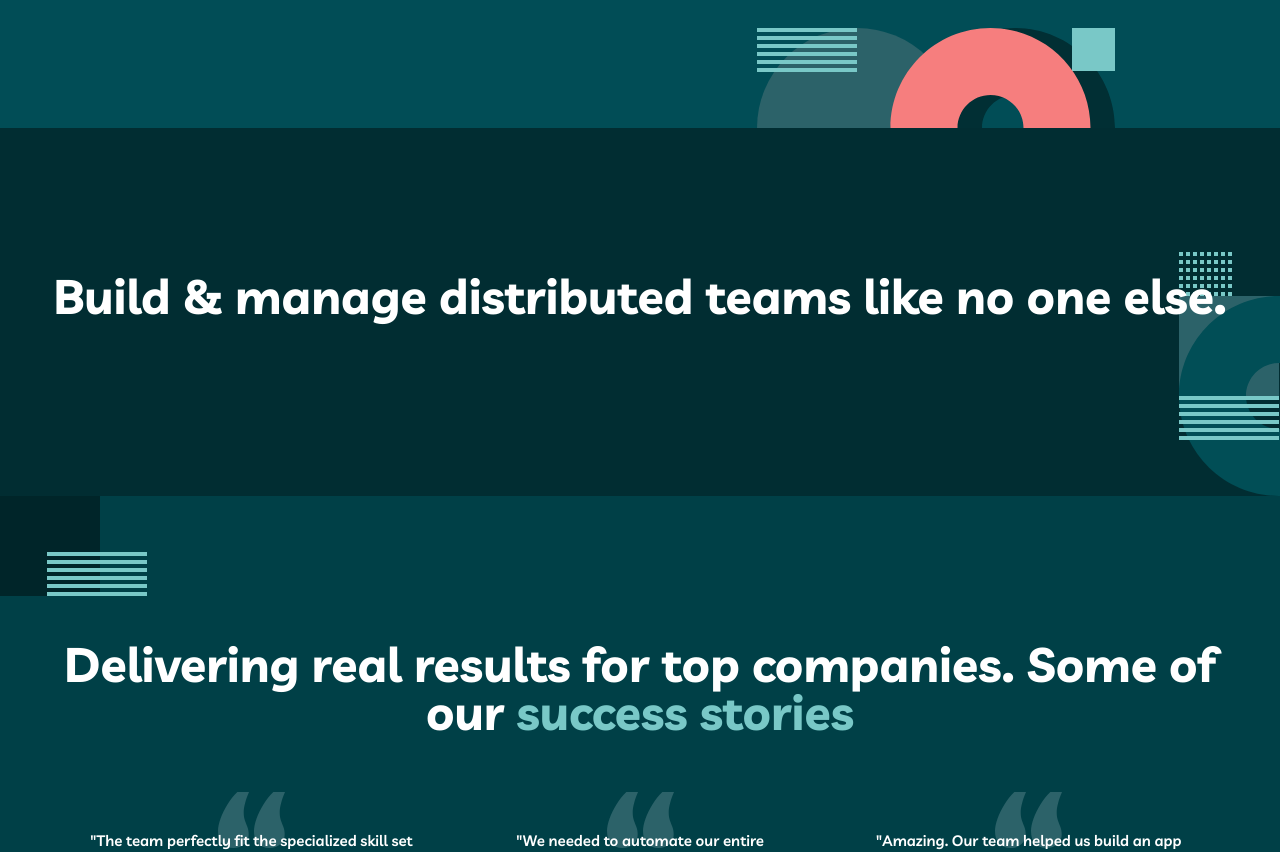
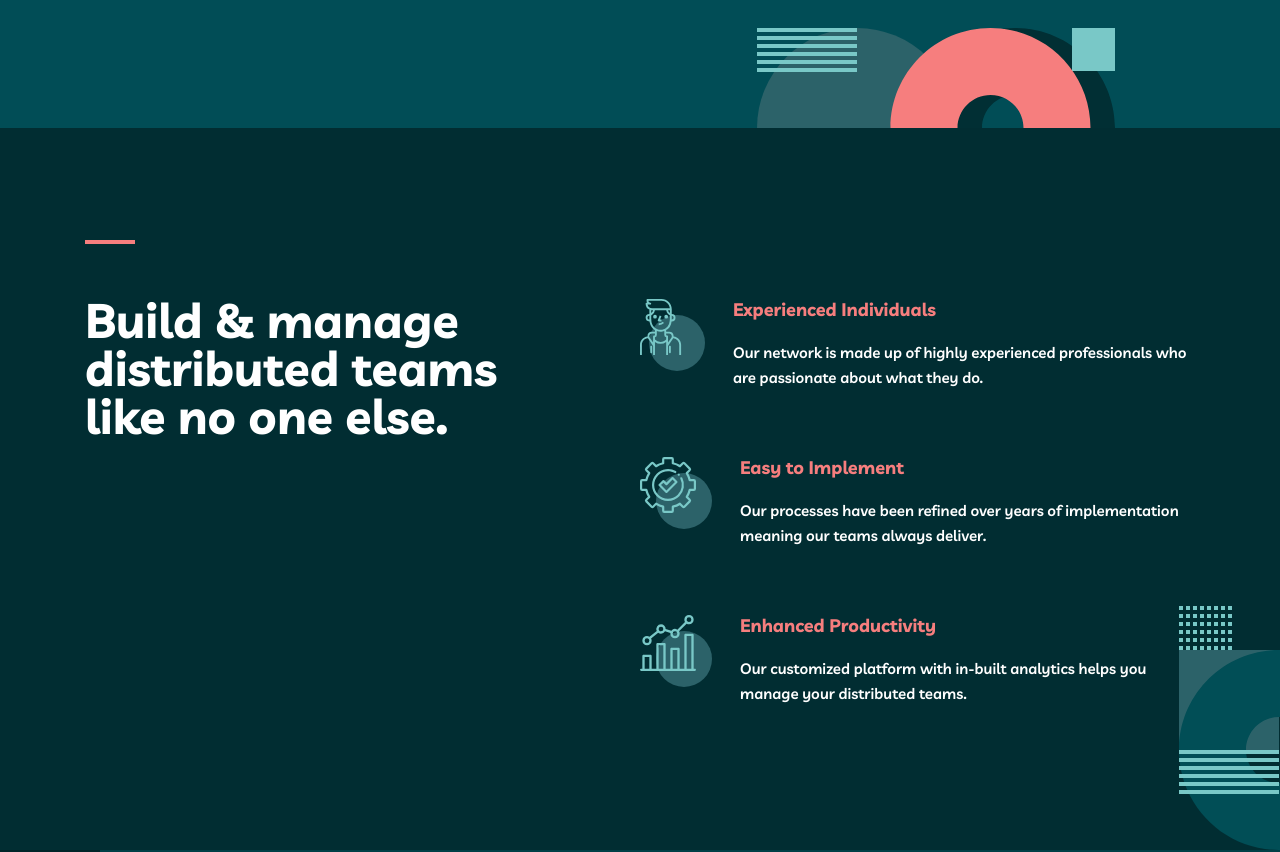
Before and after one commit to artimys/myteam-multi-page, a Next.js app: page / in a window 1280 px wide. Shown: the part 480-1332 px from the top of the page. Built offline with nearby package versions, Linux system fonts and the light colour scheme.

Commit message:
Add distrugted teams section to home page

```diff
--- a/src/app/globals.css
+++ b/src/app/globals.css
@@ -63,7 +63,9 @@ body {
 
   .bg-home-pattern-distributed {
     @apply bg-no-repeat
-          pb-44 pt-36
+          pb-16 pt-16
+          sm:pb-24 sm:pt-28
+          lg:pb-36 lg:pt-28
           bg-home-3
           bg-[top_right_-99px]
           lg:bg-[bottom_right_-99px];
--- a/src/app/page.jsx
+++ b/src/app/page.jsx
@@ -1,4 +1,5 @@
 import FullBleedContainer from "@/components/layout/FullBleedContainer";
+import DistributedTeamsContainer from "@/components/home/distributed-teams/DistributedTeamsContainer";
 import SuccessStoriesContainer from "@/components/home/success-stories/SuccessStoriesContainer";
 import ReadyGetStarted from "@/components/layout/ReadyGetStarted";
 
@@ -28,8 +29,17 @@ export default function Home() {
       </FullBleedContainer>
 
       <FullBleedContainer classNames="bg-home-pattern-distributed bg-secondary-sacramento-state-green">
-        <div className="container text-center">
-          <h2>Build & manage distributed teams like no one else.</h2>
+        <div className="container relative grid grid-cols-1 max-w-[1110px] mx-auto xl:grid-cols-2 md:px-20 xl:px-0">
+          <div
+            className="paragraph-bar pt-9 lg:pt-14
+                before:absolute before:w-[50px] before:bg-primary-light-coral before:h-1 before:top-0"
+          >
+            <h2 className="pr-28 sm:pr-40 lg:pr-32">
+              Build & manage distributed teams like no one else.
+            </h2>
+          </div>
+
+          <DistributedTeamsContainer />
         </div>
       </FullBleedContainer>
 
@@ -39,7 +49,6 @@ export default function Home() {
             Delivering real results for top companies. Some of our{" "}
             <span className="text-secondary-rapture-blue">success stories</span>
           </h2>
-
           <SuccessStoriesContainer />
         </div>
       </FullBleedContainer>
--- /dev/null
+++ b/src/components/home/distributed-teams/DistributedTeamsContainer.jsx
@@ -0,0 +1,40 @@
+import DistributedTeamsItem from "@/components/home/distributed-teams/DistributedTeamsItem";
+import IconPerson from "../../../../public/images/icon-person.svg";
+import IconCog from "../../../../public/images/icon-cog.svg";
+import IconChart from "../../../../public/images/icon-chart.svg";
+
+function DistributedTeamsContainer() {
+  const features = [
+    {
+      id: 1,
+      title: "Experienced Individuals",
+      description:
+        "Our network is made up of highly experienced professionals who are passionate about what they do.",
+      icon: IconPerson,
+    },
+    {
+      id: 2,
+      title: "Easy to Implement",
+      description:
+        "Our processes have been refined over years of implementation meaning our teams always deliver.",
+      icon: IconCog,
+    },
+    {
+      id: 3,
+      title: "Enhanced Productivity",
+      description:
+        "Our customized platform with in-built analytics helps you manage your distributed teams.",
+      icon: IconChart,
+    },
+  ];
+
+  return (
+    <div className="space-y-12 mt-14 lg:mt-10 text-primary-white">
+      {features.map((feature) => {
+        return <DistributedTeamsItem key={feature.id} feature={feature} />;
+      })}
+    </div>
+  );
+}
+
+export default DistributedTeamsContainer;
--- /dev/null
+++ b/src/components/home/distributed-teams/DistributedTeamsItem.jsx
@@ -0,0 +1,21 @@
+import Image from "next/image";
+
+function DistributedTeamsItem({ feature }) {
+  return (
+    <div className="flex flex-col items-center space-y-4 text-center sm:text-left sm:space-x-7 sm:flex-row">
+      <Image src={feature.icon} width={72} />
+
+      <div className="space-y-2 sm:space-y-4">
+        <strong className="text-lg font-bold text-primary-light-coral">
+          {feature.title}
+        </strong>
+
+        <p className="font-semibold text-[15px] leading-[25px]">
+          {feature.description}
+        </p>
+      </div>
+    </div>
+  );
+}
+
+export default DistributedTeamsItem;
```
